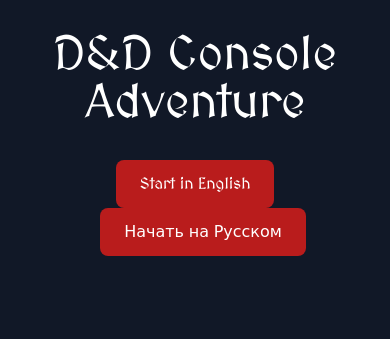
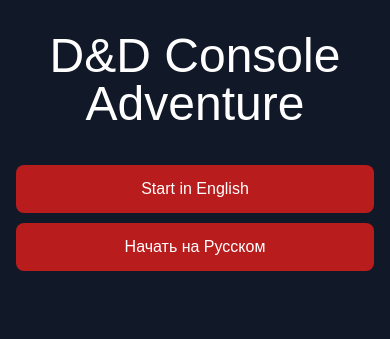
Before and after one commit to timonchiklol/Console_RPG, a Flask app: page / in a window 390 px wide. Shown: the top 339 px of the page. Run offline with Flask 3, Linux system fonts and the light colour scheme; some libraries are stand-ins or nearby versions.

Commit message:
Font fix

```diff
--- a/templates/index.html
+++ b/templates/index.html
@@ -8,6 +8,25 @@
     <script src="https://unpkg.com/vue@3/dist/vue.global.js"></script>
     <link href="https://fonts.googleapis.com/css2?family=MedievalSharp&display=swap" rel="stylesheet">
     <style>
+        * {
+            font-family: Arial, sans-serif !important;
+            font-style: normal !important;
+        }
+
+        h1, h2, h3, h4, h5, h6,
+        .character-creation,
+        .race-selection,
+        .class-selection,
+        .game-text,
+        .message-text,
+        .button-text,
+        .stats-text,
+        .dialog-text {
+            font-family: Arial, sans-serif !important;
+            font-style: normal !important;
+            font-weight: normal !important;
+        }
+
         .medieval {
             font-family: 'MedievalSharp', cursive;
         }
@@ -28,6 +47,41 @@
         }
         html[lang="ru"] {
             font-family: 'MedievalSharp', cursive, Arial, sans-serif;
+        }
+        /* Стили для мобильных устройств */
+        @media screen and (max-width: 768px) {
+            /* Контейнер для кнопок */
+            .button-container {
+                display: flex;
+                flex-direction: column;
+                gap: 10px;
+                width: 100%;
+                padding: 10px;
+            }
+
+            /* Стили для кнопок */
+            button, .button {
+                width: 100% !important;
+                margin: 5px 0 !important;
+                padding: 12px !important;
+                font-size: 16px !important;
+                text-align: center !important;
+                border-radius: 8px !important;
+            }
+
+            /* Контейнер для выбора расы/класса */
+            .selection-container {
+                display: grid;
+                grid-template-columns: 1fr;
+                gap: 10px;
+                padding: 10px;
+            }
+
+            /* Каждая опция выбора */
+            .selection-option {
+                width: 100%;
+                margin: 0;
+            }
         }
     </style>
 </head>
```
